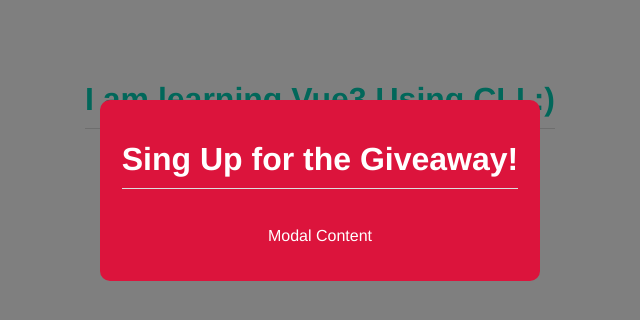
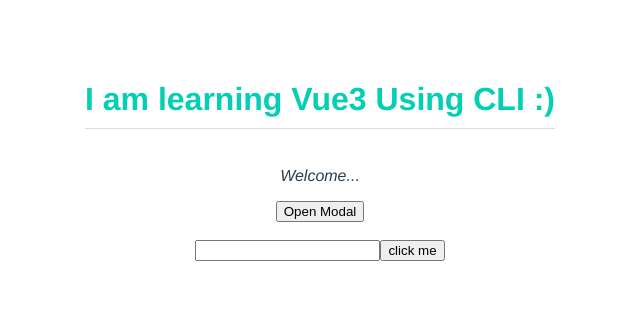
Before and after one commit to afmssrahi/learning-vue3-with-Vue-CLI, a Vue app: page / in a window 1280 px wide. Shown: the top 320 px of the page, without its empty margins (320-960 px from the left). Built offline with nearby package versions, Linux system fonts and the light colour scheme.

Commit message:
emitting custom events

```diff
--- a/src/App.vue
+++ b/src/App.vue
@@ -1,6 +1,12 @@
 <template>
 	<h1>{{ title }}</h1>
-	<Modal :modalContent="saleModal" />
+	<p>Welcome...</p>
+	<button @click="toggleModal">Open Modal</button>
+	<div v-if="showModal">
+		<Modal :modalContent="saleModal" @close="toggleModal" />
+	</div>
+
+	<br />
 	<br />
 	<input type="text" ref="name" />
 	<button @click="handleClick">click me</button>
@@ -19,6 +25,7 @@
 				text: 'Modal Content',
 				theme: 'sale',
 			},
+			showModal: false,
 		};
 	},
 	methods: {
@@ -26,6 +33,9 @@
 			console.log(this.$refs.name);
 			this.$refs.name.classList.add('active');
 			this.$refs.name.focus();
+		},
+		toggleModal() {
+			this.showModal = !this.showModal;
 		},
 	},
 };
--- a/src/components/Modal.vue
+++ b/src/components/Modal.vue
@@ -1,5 +1,5 @@
 <template>
-	<div class="backdrop">
+	<div class="backdrop" @click="closeModal">
 		<div class="modal" :class="{ sale: modalContent.theme === 'sale' }">
 			<h1>{{ modalContent.header }}</h1>
 			<p>{{ modalContent.text }}</p>
@@ -11,6 +11,11 @@
 export default {
 	name: 'Modal',
 	props: ['modalContent'],
+	methods: {
+		closeModal() {
+			this.$emit('close');
+		},
+	},
 };
 </script>
 
```
